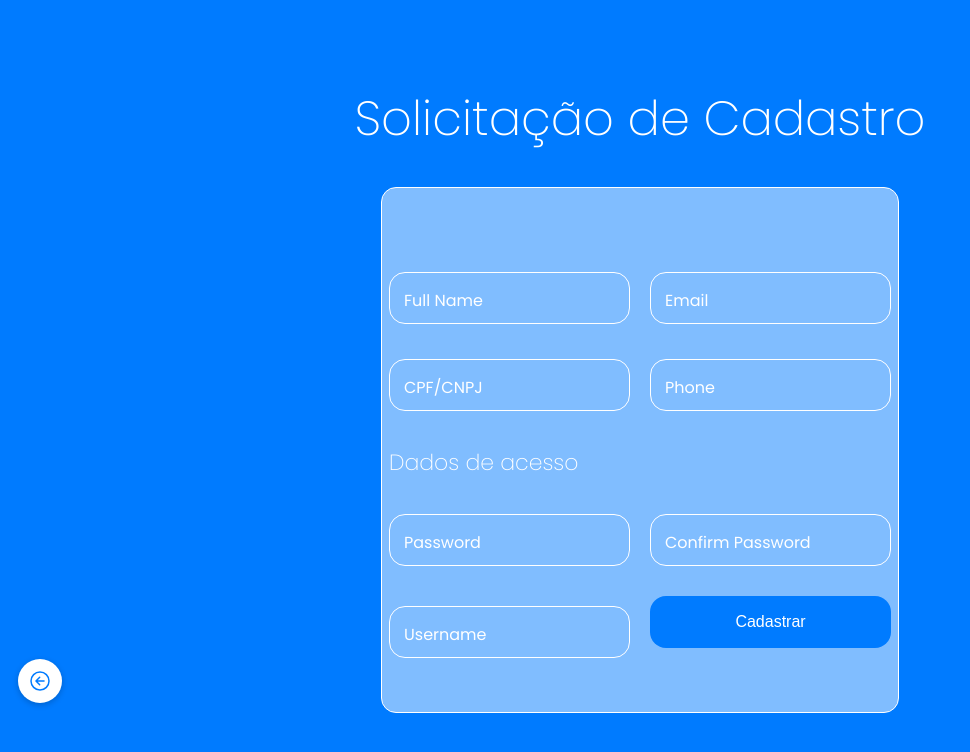
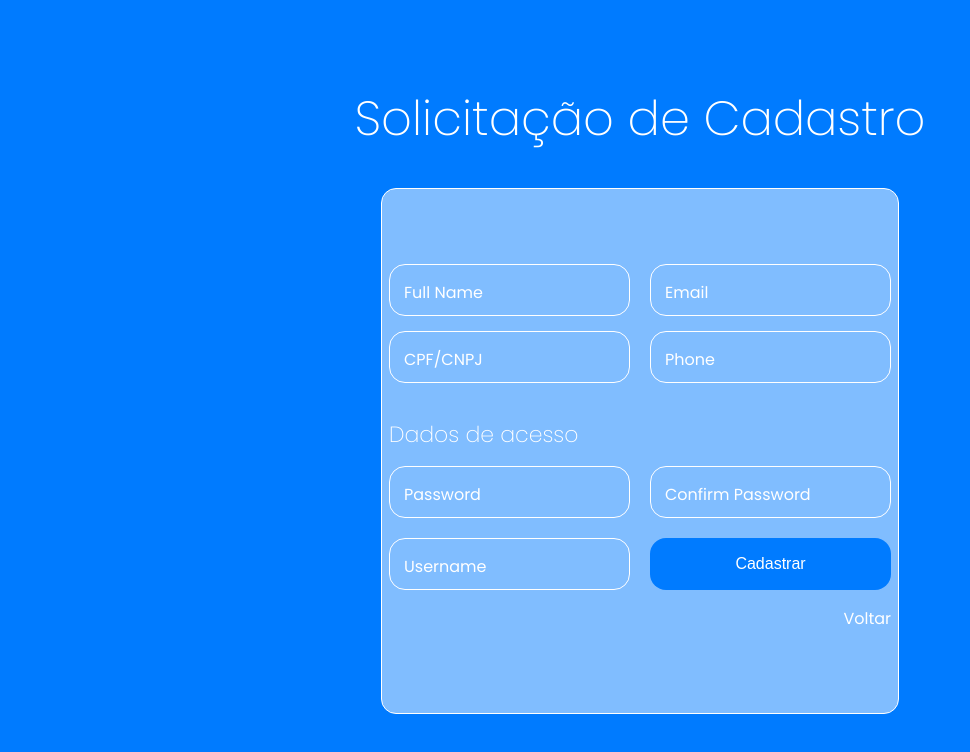
Before and after one commit to yago-25/email-automatico-frontend, a React (Vite) app: page /register in a window 1280 px wide. Shown: the top 752 px of the page, without its empty margins (0-970 px from the left). Built offline with nearby package versions, Linux system fonts and the light colour scheme.

Commit message:
fix: adjust register screen + create dashboard screen

```diff
--- a/src/App.css
+++ b/src/App.css
@@ -1,6 +1,10 @@
 body {
   background-color: #007BFF;
   font-family: system-ui, Avenir, Helvetica, Arial, sans-serif;
+  margin: 0;
+  padding: 0;
+  box-sizing: border-box;
+  overflow: hidden;
 }
 
 .message-container {
--- /dev/null
+++ b/src/components/Header/Header.tsx
@@ -0,0 +1,17 @@
+import './header.css';
+import { IoIosLogOut } from "react-icons/io";
+
+
+const Header = () => {
+  return (
+    <div className="header-container">
+        <div>a</div>
+        <div className='logout'>
+          <p>Bruna</p>
+          <IoIosLogOut className='icon-logout' />
+        </div>
+    </div>
+  );
+};
+
+export default Header;
--- /dev/null
+++ b/src/components/Header/header.css
@@ -0,0 +1,20 @@
+.header-container {
+    display: flex;
+    align-items: center;
+    justify-content: space-between;
+    width: 99%;
+    height: 60px;
+    padding-left: 10px;
+    padding-right: 10px;
+}
+
+.logout {
+    display: flex;
+}
+
+.icon-logout {
+    width: 18px;
+    height: 18px;
+    font-size: 18px;
+    color: red;
+}
--- a/src/i18n/locales/pt-BR.json
+++ b/src/i18n/locales/pt-BR.json
@@ -11,7 +11,7 @@
       "register_text": "Não tem uma conta?",
       "register_button": "Cadastre-se",
       "no_account": "Não tem uma conta?",
-      "signup": "Cadastre-se"
+      "signup": "Solicitar Cadastro"
     },
   "register_page": {
     "title": "Cadastro",
--- a/src/pages/Dashboard/Dashboard.tsx
+++ b/src/pages/Dashboard/Dashboard.tsx
@@ -1,6 +1,10 @@
+import Header from "../../components/Header/Header";
+
 const Dashboard = () => {
   return (
-    <div>dashboard</div>
+    <div>
+      <Header />
+    </div>
   );
 };
 
--- a/src/pages/Login/Login.tsx
+++ b/src/pages/Login/Login.tsx
@@ -21,7 +21,16 @@ const Login: React.FC<LoginProps> = ({ setIsAuthenticated }) => {
   const [loading, setLoading] = useState(false);
 
   const handleLogin = async () => {
+    if (!user || !password) {
+      messageAlert({
+        type: 'error',
+        message: 'Por favor, preencha todos os dados de login.'
+      });
+      return;
+    }
+
     setLoading(true);
+
     try {
       const response = await api.post('/login', {
         email: user,
@@ -89,7 +98,7 @@ const Login: React.FC<LoginProps> = ({ setIsAuthenticated }) => {
         <Button text={t("login_page.login_button")} onClick={handleLogin} />
         <div className="card-footer-not">
           <p style={{ color: "white", fontSize: "13px" }}>
-            {t("login_page.no_account")}{" "}
+            {/* {t("login_page.no_account")}{" "} */}
             <a
               href="#"
               onClick={handleRegister}
--- a/src/pages/Login/style.css
+++ b/src/pages/Login/style.css
@@ -80,7 +80,13 @@
     text-decoration: underline;
 }
 
-.input-group{
+.input-group {
     position: relative;
-    margin-top: 20px;
 }
+
+.card-content-area-login {
+    display: flex;
+    flex-direction: column;
+    width: 100%;
+    gap: 20px;
+}
--- a/src/pages/Register/Register.css
+++ b/src/pages/Register/Register.css
@@ -116,10 +116,14 @@
     align-items: center;
     justify-content: center;
 
-    transition: background-color 0.2s ease;
+    transition: all 0.2s ease;
 
     padding: 1rem;
     box-sizing: border-box;
+}
+
+.btn-register:hover {
+    background-color: #004a99;
 }
 
 
@@ -161,3 +165,21 @@
     color: #007BFF;
     font-size: 24px;
   }
+
+  .back-home {
+    display: flex;
+    flex-direction: column;
+    align-items: flex-end;
+    justify-content: flex-end;
+    width: 100%;
+  }
+
+  .different {
+    justify-content: flex-start;
+    align-items: flex-start;
+  }
+
+  .btn-back-home {
+    cursor: pointer;
+    color: white;
+  }
--- a/src/pages/Register/Register.tsx
+++ b/src/pages/Register/Register.tsx
@@ -6,7 +6,6 @@ import { useTranslation } from "react-i18next";
 import Spin from "../../components/Spin/Spin";
 import { api } from "../../api/api";
 import { messageAlert } from "../../utils/messageAlert";
-import { IoArrowBackCircleOutline } from "react-icons/io5";
 
 const Register = () => {
   const navigate = useNavigate();
@@ -23,7 +22,20 @@ const Register = () => {
   const [confirmPassword, setConfirmPassword] = useState("");
 
   const handleRegister = async () => {
-    setLoading(true);
+    if (
+      !fullName ||
+      !email ||
+      !cpfCnpj ||
+      !phone ||
+      !username ||
+      !password
+    ) {
+      messageAlert({
+        type: 'error',
+        message: 'Preencha todos os campos!',
+      });
+      return;
+    }
 
     if (password !== confirmPassword) {
       messageAlert({
@@ -33,6 +45,8 @@ const Register = () => {
       setLoading(false);
       return;
     }
+
+    setLoading(true);
 
     const userData = {
       nome_completo: fullName,
@@ -135,7 +149,7 @@ const Register = () => {
                   onChange={(e) => setConfirmPassword(e.target.value)}
                 />
               </div>
-              <div className="grid-2">
+              <div className="grid-2 different">
                 <Input
                   type="text"
                   text={t("register_page.username")}
@@ -143,10 +157,13 @@ const Register = () => {
                   value={username}
                   onChange={(e) => setUsername(e.target.value)}
                 />
-                <div>
-                  <button className="btn-register" onClick={handleRegister}>
-                    Cadastrar
-                  </button>
+                <div className="back-home">
+                  <div style={{ width: '100%' }}>
+                    <button className="btn-register" onClick={handleRegister}>
+                      Cadastrar
+                    </button>
+                  </div>
+                  <p onClick={handleLogin} className="btn-back-home">Voltar</p>
                 </div>
               </div>
             </div>
@@ -154,9 +171,6 @@ const Register = () => {
           <div className="card-footer">
           </div>
         </div>
-            <button className="back-button" onClick={handleLogin}>
-              <IoArrowBackCircleOutline className="back-icon" />
-            </button>
       </div>
     </div>
   );
--- a/src/pages/Token/TokenEmail.tsx
+++ b/src/pages/Token/TokenEmail.tsx
@@ -6,6 +6,7 @@ import Input from "../../components/Input/Input";
 import ButtonToken from "../../components/Button/ButtonToken";
 import Spin from "../../components/Spin/Spin";
 import { api } from '../../api/api';
+import { messageAlert } from "../../utils/messageAlert";
 
 const EmailVerification = () => {
   const navigate = useNavigate();
@@ -29,7 +30,10 @@ const EmailVerification = () => {
         const response = await api.post('/validate-token', { code });
 
         if (response.status === 200) {
-            alert("Token verificado com sucesso! Aguarde a aprovação do administrador.");
+            messageAlert({
+              type: 'success',
+              message: "Token verificado com sucesso! Aguarde a aprovação do administrador."
+            });
             navigate("/");
         } else {
             alert(response.data.message || "Código inválido. Tente novamente.");
```
